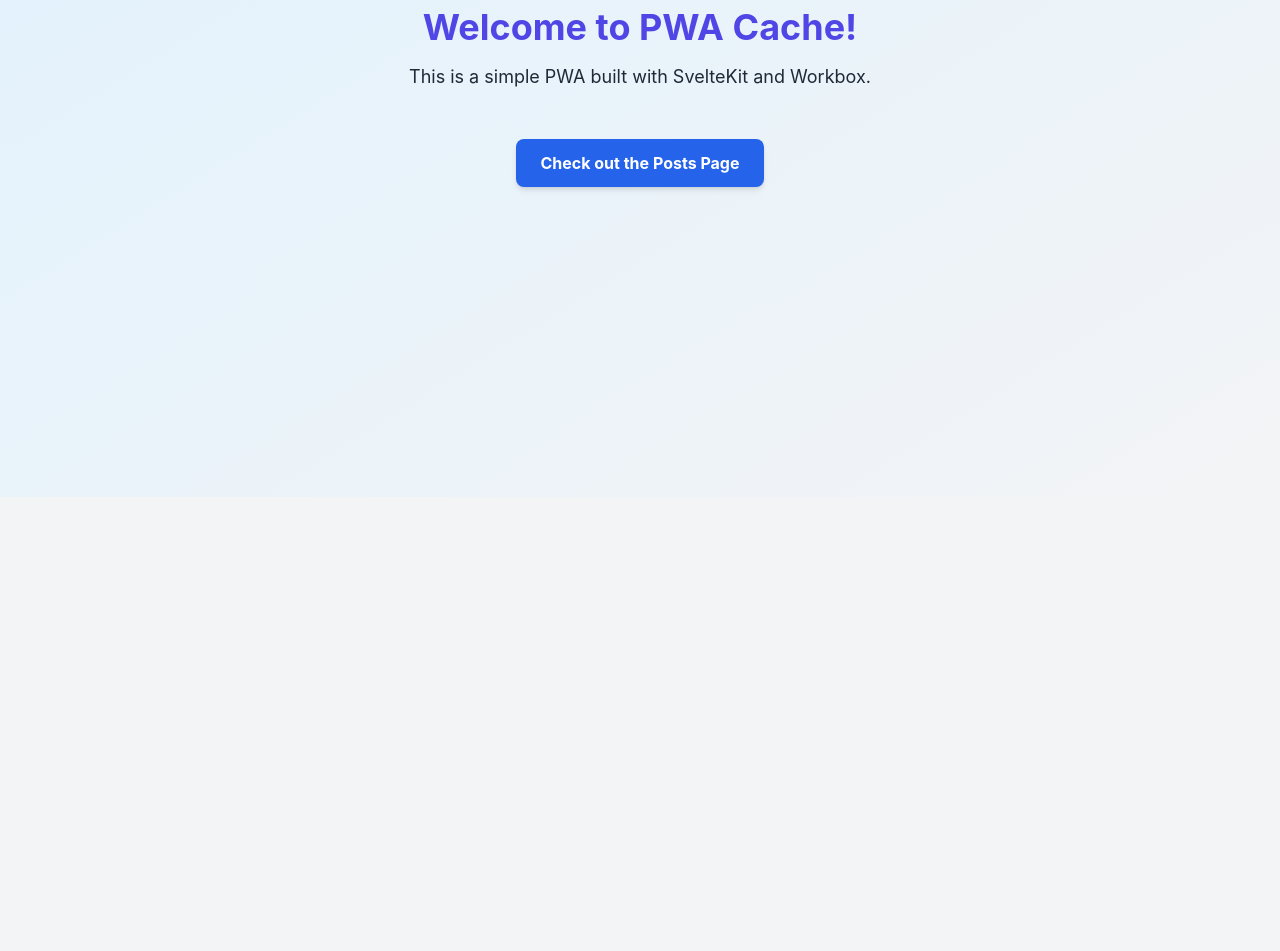
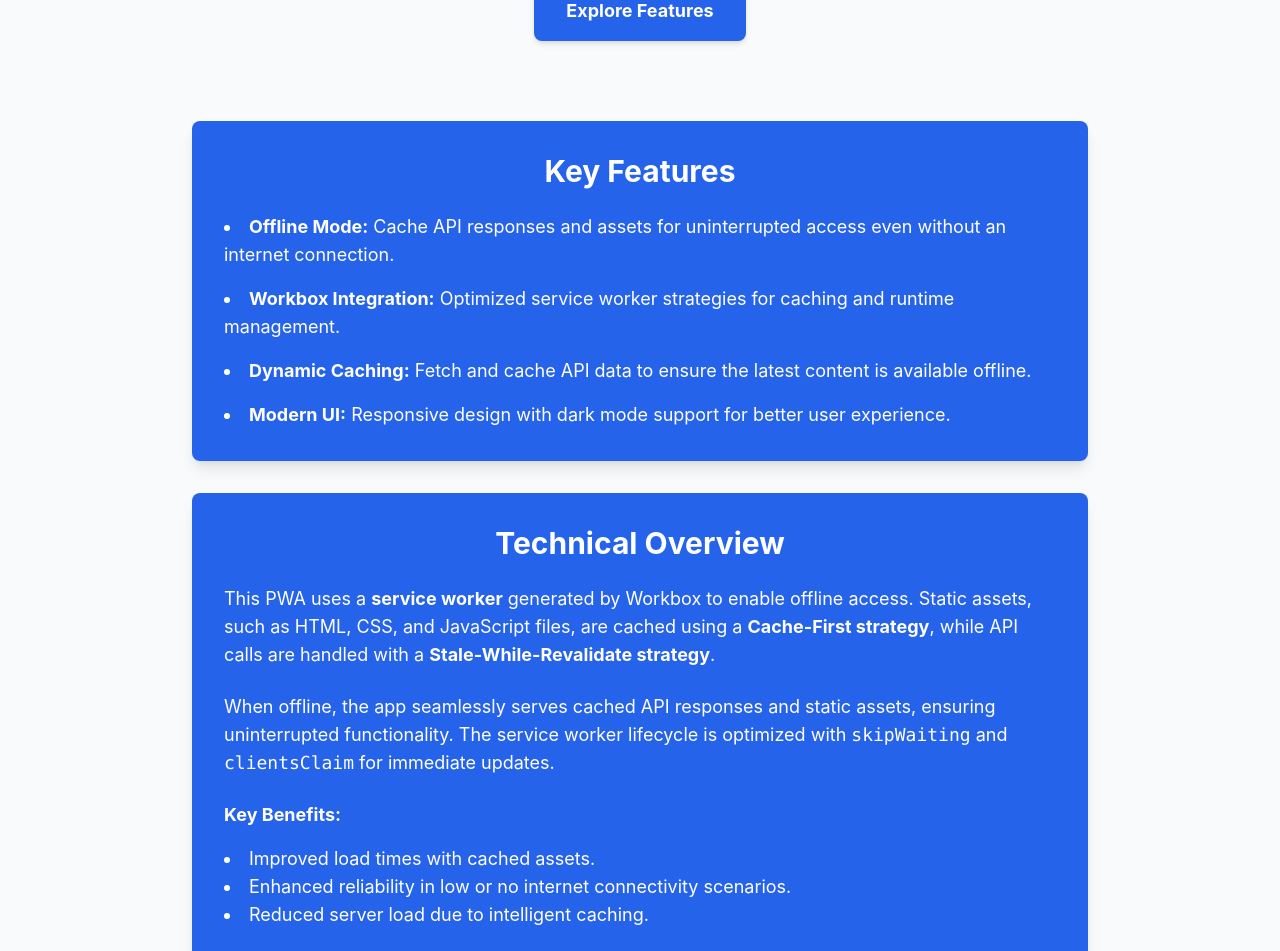
Before and after one commit to jjacobsonn/pwa-cache, a SvelteKit app: page / in a window 1280 px wide. Shown: the part 360-1311 px from the top of the page. Before the commit the page ends 857 px from the top, so only its background shows below. Built offline with nearby package versions, Linux system fonts and the light colour scheme.

Commit message:
Added a more dymaic homepage

```diff
--- a/src/routes/+page.svelte
+++ b/src/routes/+page.svelte
@@ -12,55 +12,140 @@
   </script>
 
   <main
-	class="flex h-screen flex-col items-center justify-center"
+	class="flex flex-col items-center justify-center min-h-screen px-6 py-10"
 	class:dark-mode={isDarkMode}
   >
-	<h1 class="mb-4 text-4xl font-bold">{message}</h1>
-	<p class="mb-8 text-lg">This is a simple PWA built with SvelteKit and Workbox.</p>
-	<a href="/posts" class="px-6 py-3 text-white bg-blue-600 rounded-lg shadow-md hover:bg-blue-700 transition">
-	  Check out the Posts Page
-	</a>
+	<section class="text-center">
+	  <h1 class="mb-6 text-5xl font-extrabold tracking-tight leading-tight">{message}</h1>
+	  <p class="mb-12 text-lg max-w-xl mx-auto">
+		This Progressive Web App (PWA) demonstrates advanced offline functionality using SvelteKit and Workbox. Enjoy
+		seamless browsing with caching, offline support, and blazing-fast performance.
+	  </p>
+	  <a
+		href="/posts"
+		class="px-8 py-4 text-white bg-blue-600 rounded-lg shadow-md hover:bg-blue-700 transition text-lg font-semibold"
+	  >
+		Explore Features
+	  </a>
+	</section>
+
+	<section class="mt-12 w-full max-w-4xl space-y-8">
+	  <!-- Key Features Card -->
+	  <div
+		class="p-8 rounded-lg shadow-lg"
+		style="background-color: var(--card-bg); color: var(--card-text);"
+	  >
+		<h2 class="text-3xl font-bold text-center mb-6" style="color: var(--card-header);">
+		  Key Features
+		</h2>
+		<ul class="list-disc list-inside space-y-4 text-lg">
+		  <li>
+			<strong>Offline Mode:</strong> Cache API responses and assets for uninterrupted access even without an internet
+			connection.
+		  </li>
+		  <li>
+			<strong>Workbox Integration:</strong> Optimized service worker strategies for caching and runtime management.
+		  </li>
+		  <li>
+			<strong>Dynamic Caching:</strong> Fetch and cache API data to ensure the latest content is available offline.
+		  </li>
+		  <li>
+			<strong>Modern UI:</strong> Responsive design with dark mode support for better user experience.
+		  </li>
+		</ul>
+	  </div>
+
+	  <!-- Technical Overview Card -->
+	  <div
+		class="p-8 rounded-lg shadow-lg"
+		style="background-color: var(--card-bg); color: var(--card-text);"
+	  >
+		<h2 class="text-3xl font-bold text-center mb-6" style="color: var(--card-header);">
+		  Technical Overview
+		</h2>
+		<div class="text-lg space-y-6">
+		  <p>
+			This PWA uses a <strong>service worker</strong> generated by Workbox to enable offline access. Static assets,
+			such as HTML, CSS, and JavaScript files, are cached using a <strong>Cache-First strategy</strong>, while API
+			calls are handled with a <strong>Stale-While-Revalidate strategy</strong>.
+		  </p>
+		  <p>
+			When offline, the app seamlessly serves cached API responses and static assets, ensuring uninterrupted
+			functionality. The service worker lifecycle is optimized with <code>skipWaiting</code> and
+			<code>clientsClaim</code> for immediate updates.
+		  </p>
+		  <div>
+			<strong>Key Benefits:</strong>
+			<ul class="list-disc list-inside mt-4">
+			  <li>Improved load times with cached assets.</li>
+			  <li>Enhanced reliability in low or no internet connectivity scenarios.</li>
+			  <li>Reduced server load due to intelligent caching.</li>
+			</ul>
+		  </div>
+		</div>
+	  </div>
+	</section>
   </main>
 
   <style>
-	/* Default Light Mode Styles */
+	:root {
+	  --light-bg: #f8fafc;
+	  --dark-bg: #1e293b;
+	  --card-bg-light: #2563eb;
+	  --card-text-light: white;
+	  --card-header-light: white;
+	  --card-bg-dark: white;
+	  --card-text-dark: black;
+	  --card-header-dark: #2563eb;
+	}
+
+	/* General Styles */
 	main {
-	  background: linear-gradient(to bottom right, #e0f2fe, #f3f4f6);
+	  font-family: 'Inter', sans-serif;
+	  background: var(--light-bg);
 	  color: #1f2937;
+	  transition: background 0.3s, color 0.3s;
 	}
 
 	h1 {
-	  color: #4f46e5;
+	  color: #2563eb;
 	}
 
 	a {
-	  color: white;
+	  display: inline-block;
 	  font-weight: bold;
-	  text-decoration: none;
-	  margin-top: 1rem;
-	  display: inline-block;
+	  transition: transform 0.2s, background-color 0.2s;
 	}
 
 	a:hover {
-	  text-decoration: underline;
+	  transform: translateY(-2px);
 	}
 
-	/* Dark Mode Styles */
+	section {
+	  margin-bottom: 2rem;
+	}
+
+	/* Dark Mode */
 	.dark-mode {
-	  background: linear-gradient(to bottom right, #1f2937, #111827);
-	  color: #f3f4f6;
+	  background: var(--dark-bg);
+	  color: #f8fafc;
 	}
 
 	.dark-mode h1 {
-	  color: #93c5fd;
+	  color: #2563eb;
 	}
 
-	.dark-mode a {
-	  background-color: #2563eb;
-	  color: white;
+	/* Card Variables for Light Mode */
+	:root {
+	  --card-bg: var(--card-bg-light);
+	  --card-text: var(--card-text-light);
+	  --card-header: var(--card-header-light);
 	}
 
-	.dark-mode a:hover {
-	  background-color: #1d4ed8;
+	/* Card Variables for Dark Mode */
+	.dark-mode {
+	  --card-bg: var(--card-bg-dark);
+	  --card-text: var(--card-text-dark);
+	  --card-header: var(--card-header-dark);
 	}
   </style>
```
Also changed, not shown: 1 other file (tests, documents, lock files or other folders).
